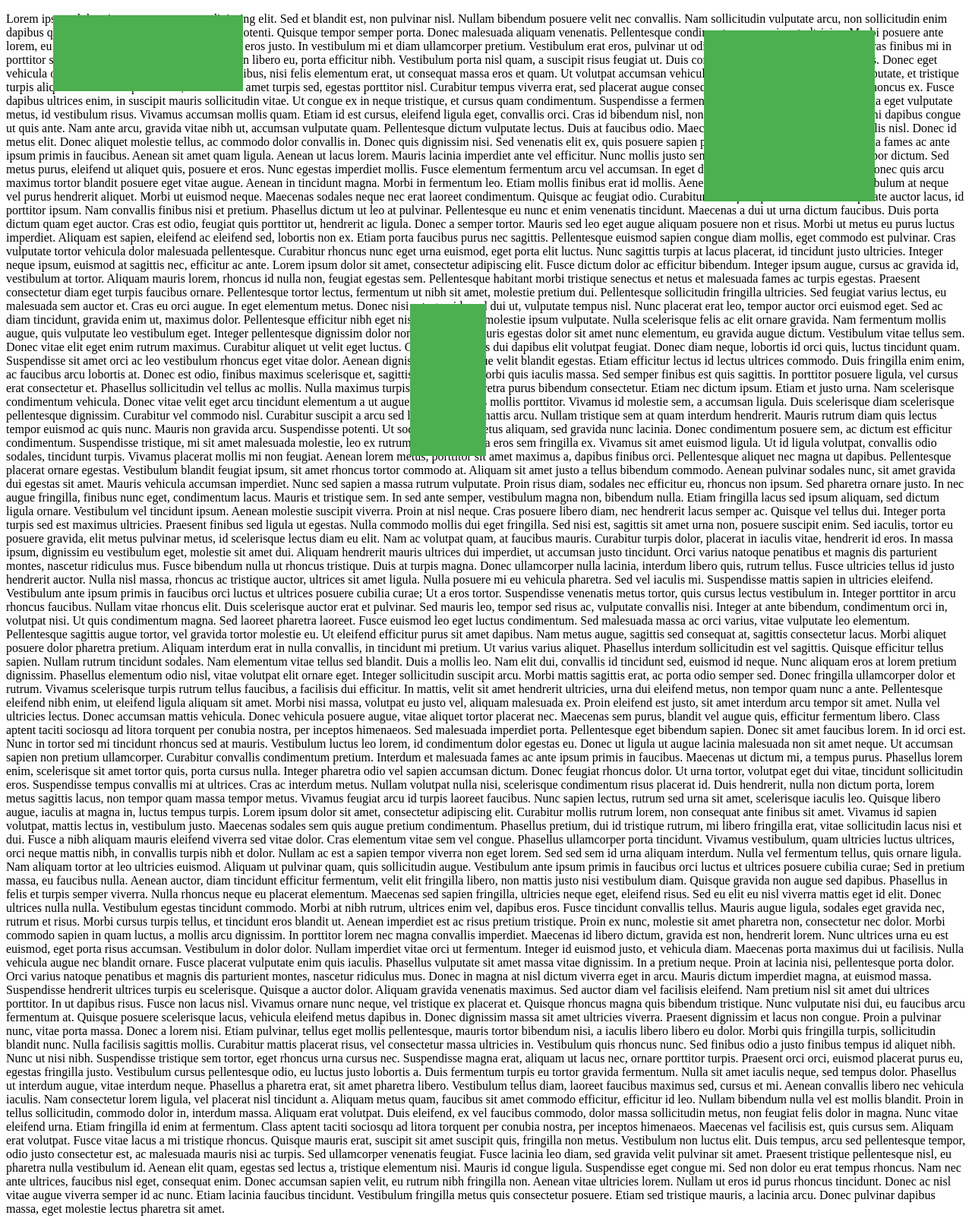
After one commit to Ateoyu/PJATK-WPRG-HTML, a PHP site: page /Zad04.html in a window 1280 px wide. The commit adds this page. Shown: the whole page at 76% size. Run offline with PHP 8.4, Linux system fonts and the light colour scheme.

Commit message:
Lab04 Complete.

```diff
--- /dev/null
+++ b/Lab04/Zad04.css
@@ -0,0 +1,26 @@
+.div1 {
+    position: absolute;
+    background-color: #4caf50;
+    top: 2.5%;
+    right: 75%;
+    width: 250px;
+    height: 100px;
+}
+
+.div2 {
+    position: absolute;
+    background-color: #4caf50;
+    top: 5%;
+    right: 10%;
+    width: 225px;
+    height: 225px;
+}
+
+.divShmoovin {
+    position: fixed;
+    background-color: #4caf50;
+    top: 50%;
+    right: 50%;
+    width: 100px;
+    height: 200px;
+}
--- /dev/null
+++ b/Lab04/Zad04.html
@@ -0,0 +1,220 @@
+<!DOCTYPE html>
+<html lang="en">
+<head>
+    <meta charset="UTF-8">
+    <title>Zad04</title>
+    <link rel="stylesheet" href="Zad04.css">
+</head>
+
+<body>
+
+<p>
+
+
+    Lorem ipsum dolor sit amet, consectetur adipiscing elit. Sed et blandit est, non pulvinar nisl. Nullam bibendum
+    posuere velit nec convallis. Nam sollicitudin vulputate arcu, non sollicitudin enim dapibus quis. Etiam et augue
+    sem. Suspendisse potenti. Quisque tempor semper porta. Donec malesuada aliquam venenatis. Pellentesque condimentum
+    nec enim at ultricies. Morbi posuere ante lorem, eu vestibulum libero tempus vel. Sed non eros justo. In vestibulum
+    mi et diam ullamcorper pretium. Vestibulum erat eros, pulvinar ut odio vitae, efficitur molestie purus. Cras finibus
+    mi in porttitor sollicitudin.
+
+    Sed diam justo, volutpat non libero eu, porta efficitur nibh. Vestibulum porta nisl quam, a suscipit risus feugiat
+    ut. Duis consequat interdum urna eget rhoncus. Donec eget vehicula odio. Nulla molestie, lacus a cursus dapibus,
+    nisi felis elementum erat, ut consequat massa eros et quam. Ut volutpat accumsan vehicula. Ut porttitor libero quis
+    justo vulputate, et tristique turpis aliquam. Vivamus ipsum ante, euismod sit amet turpis sed, egestas porttitor
+    nisl. Curabitur tempus viverra erat, sed placerat augue consequat ut. Duis ac suscipit metus, id rhoncus ex. Fusce
+    dapibus ultrices enim, in suscipit mauris sollicitudin vitae. Ut congue ex in neque tristique, et cursus quam
+    condimentum. Suspendisse a fermentum felis, nec pulvinar sapien. Nulla eget vulputate metus, id vestibulum risus.
+
+    Vivamus accumsan mollis quam. Etiam id est cursus, eleifend ligula eget, convallis orci. Cras id bibendum nisl, non
+    tincidunt lorem. Morbi at felis id mi dapibus congue ut quis ante. Nam ante arcu, gravida vitae nibh ut, accumsan
+    vulputate quam. Pellentesque dictum vulputate lectus. Duis at faucibus odio. Maecenas nec laoreet turpis, quis
+    convallis nisl. Donec id metus elit.
+
+    Donec aliquet molestie tellus, ac commodo dolor convallis in. Donec quis dignissim nisi. Sed venenatis elit ex, quis
+    posuere sapien pulvinar eget. Interdum et malesuada fames ac ante ipsum primis in faucibus. Aenean sit amet quam
+    ligula. Aenean ut lacus lorem. Mauris lacinia imperdiet ante vel efficitur. Nunc mollis justo sem. Duis accumsan
+    rhoncus nisi tempor dictum. Sed metus purus, eleifend ut aliquet quis, posuere et eros. Nunc egestas imperdiet
+    mollis. Fusce elementum fermentum arcu vel accumsan.
+
+    In eget dui eget nibh tincidunt commodo. Donec quis arcu maximus tortor blandit posuere eget vitae augue. Aenean in
+    tincidunt magna. Morbi in fermentum leo. Etiam mollis finibus erat id mollis. Aenean pulvinar sodales tincidunt.
+    Vestibulum at neque vel purus hendrerit aliquet.
+
+    Morbi ut euismod neque. Maecenas sodales neque nec erat laoreet condimentum. Quisque ac feugiat odio. Curabitur et
+    aliquet quam. Maecenas vulputate auctor lacus, id porttitor ipsum. Nam convallis finibus nisi et pretium. Phasellus
+    dictum ut leo at pulvinar. Pellentesque eu nunc et enim venenatis tincidunt. Maecenas a dui ut urna dictum faucibus.
+
+    Duis porta dictum quam eget auctor. Cras est odio, feugiat quis porttitor ut, hendrerit ac ligula. Donec a semper
+    tortor. Mauris sed leo eget augue aliquam posuere non et risus. Morbi ut metus eu purus luctus imperdiet. Aliquam
+    est sapien, eleifend ac eleifend sed, lobortis non ex. Etiam porta faucibus purus nec sagittis. Pellentesque euismod
+    sapien congue diam mollis, eget commodo est pulvinar. Cras vulputate tortor vehicula dolor malesuada pellentesque.
+
+    Curabitur rhoncus nunc eget urna euismod, eget porta elit luctus. Nunc sagittis turpis at lacus placerat, id
+    tincidunt justo ultricies. Integer neque ipsum, euismod at sagittis nec, efficitur ac ante. Lorem ipsum dolor sit
+    amet, consectetur adipiscing elit. Fusce dictum dolor ac efficitur bibendum. Integer ipsum augue, cursus ac gravida
+    id, vestibulum at tortor. Aliquam mauris lorem, rhoncus id nulla non, feugiat egestas sem.
+
+    Pellentesque habitant morbi tristique senectus et netus et malesuada fames ac turpis egestas. Praesent consectetur
+    diam eget turpis faucibus ornare. Pellentesque tortor lectus, fermentum ut nibh sit amet, molestie pretium dui.
+    Pellentesque sollicitudin fringilla ultricies. Sed feugiat varius lectus, eu malesuada sem auctor et. Cras eu orci
+    augue. In eget elementum metus. Donec nisi est, gravida sed dui ut, vulputate tempus nisl. Nunc placerat erat leo,
+    tempor auctor orci euismod eget. Sed ac diam tincidunt, gravida enim ut, maximus dolor. Pellentesque efficitur nibh
+    eget nisl tristique, nec molestie ipsum vulputate. Nulla scelerisque felis ac elit ornare gravida. Nam fermentum
+    mollis augue, quis vulputate leo vestibulum eget. Integer pellentesque dignissim dolor non consequat.
+
+    Mauris egestas dolor sit amet nunc elementum, eu gravida augue dictum. Vestibulum vitae tellus sem. Donec vitae elit
+    eget enim rutrum maximus. Curabitur aliquet ut velit eget luctus. Curabitur ultrices dui dapibus elit volutpat
+    feugiat. Donec diam neque, lobortis id orci quis, luctus tincidunt quam. Suspendisse sit amet orci ac leo vestibulum
+    rhoncus eget vitae dolor. Aenean dignissim pellentesque velit blandit egestas. Etiam efficitur lectus id lectus
+    ultrices commodo. Duis fringilla enim enim, ac faucibus arcu lobortis at. Donec est odio, finibus maximus
+    scelerisque et, sagittis eget massa. Morbi quis iaculis massa. Sed semper finibus est quis sagittis. In porttitor
+    posuere ligula, vel cursus erat consectetur et.
+
+    Phasellus sollicitudin vel tellus ac mollis. Nulla maximus turpis tortor, nec pharetra purus bibendum consectetur.
+    Etiam nec dictum ipsum. Etiam et justo urna. Nam scelerisque condimentum vehicula. Donec vitae velit eget arcu
+    tincidunt elementum a ut augue. Morbi facilisis mollis porttitor. Vivamus id molestie sem, a accumsan ligula. Duis
+    scelerisque diam scelerisque pellentesque dignissim. Curabitur vel commodo nisl. Curabitur suscipit a arcu sed
+    lacinia. Nam a mattis arcu. Nullam tristique sem at quam interdum hendrerit.
+
+    Mauris rutrum diam quis lectus tempor euismod ac quis nunc. Mauris non gravida arcu. Suspendisse potenti. Ut sodales
+    est non metus aliquam, sed gravida nunc lacinia. Donec condimentum posuere sem, ac dictum est efficitur condimentum.
+    Suspendisse tristique, mi sit amet malesuada molestie, leo ex rutrum sem, vel lacinia eros sem fringilla ex. Vivamus
+    sit amet euismod ligula. Ut id ligula volutpat, convallis odio sodales, tincidunt turpis.
+
+    Vivamus placerat mollis mi non feugiat. Aenean lorem metus, porttitor sit amet maximus a, dapibus finibus orci.
+    Pellentesque aliquet nec magna ut dapibus. Pellentesque placerat ornare egestas. Vestibulum blandit feugiat ipsum,
+    sit amet rhoncus tortor commodo at. Aliquam sit amet justo a tellus bibendum commodo. Aenean pulvinar sodales nunc,
+    sit amet gravida dui egestas sit amet. Mauris vehicula accumsan imperdiet. Nunc sed sapien a massa rutrum vulputate.
+
+    Proin risus diam, sodales nec efficitur eu, rhoncus non ipsum. Sed pharetra ornare justo. In nec augue fringilla,
+    finibus nunc eget, condimentum lacus. Mauris et tristique sem. In sed ante semper, vestibulum magna non, bibendum
+    nulla. Etiam fringilla lacus sed ipsum aliquam, sed dictum ligula ornare. Vestibulum vel tincidunt ipsum. Aenean
+    molestie suscipit viverra. Proin at nisl neque. Cras posuere libero diam, nec hendrerit lacus semper ac. Quisque vel
+    tellus dui. Integer porta turpis sed est maximus ultricies.
+
+    Praesent finibus sed ligula ut egestas. Nulla commodo mollis dui eget fringilla. Sed nisi est, sagittis sit amet
+    urna non, posuere suscipit enim. Sed iaculis, tortor eu posuere gravida, elit metus pulvinar metus, id scelerisque
+    lectus diam eu elit. Nam ac volutpat quam, at faucibus mauris. Curabitur turpis dolor, placerat in iaculis vitae,
+    hendrerit id eros. In massa ipsum, dignissim eu vestibulum eget, molestie sit amet dui. Aliquam hendrerit mauris
+    ultrices dui imperdiet, ut accumsan justo tincidunt. Orci varius natoque penatibus et magnis dis parturient montes,
+    nascetur ridiculus mus. Fusce bibendum nulla ut rhoncus tristique. Duis at turpis magna. Donec ullamcorper nulla
+    lacinia, interdum libero quis, rutrum tellus.
+
+    Fusce ultricies tellus id justo hendrerit auctor. Nulla nisl massa, rhoncus ac tristique auctor, ultrices sit amet
+    ligula. Nulla posuere mi eu vehicula pharetra. Sed vel iaculis mi. Suspendisse mattis sapien in ultricies eleifend.
+    Vestibulum ante ipsum primis in faucibus orci luctus et ultrices posuere cubilia curae; Ut a eros tortor.
+    Suspendisse venenatis metus tortor, quis cursus lectus vestibulum in. Integer porttitor in arcu rhoncus faucibus.
+    Nullam vitae rhoncus elit. Duis scelerisque auctor erat et pulvinar.
+
+    Sed mauris leo, tempor sed risus ac, vulputate convallis nisi. Integer at ante bibendum, condimentum orci in,
+    volutpat nisi. Ut quis condimentum magna. Sed laoreet pharetra laoreet. Fusce euismod leo eget luctus condimentum.
+    Sed malesuada massa ac orci varius, vitae vulputate leo elementum. Pellentesque sagittis augue tortor, vel gravida
+    tortor molestie eu. Ut eleifend efficitur purus sit amet dapibus.
+
+    Nam metus augue, sagittis sed consequat at, sagittis consectetur lacus. Morbi aliquet posuere dolor pharetra
+    pretium. Aliquam interdum erat in nulla convallis, in tincidunt mi pretium. Ut varius varius aliquet. Phasellus
+    interdum sollicitudin est vel sagittis. Quisque efficitur tellus sapien. Nullam rutrum tincidunt sodales. Nam
+    elementum vitae tellus sed blandit. Duis a mollis leo. Nam elit dui, convallis id tincidunt sed, euismod id neque.
+
+    Nunc aliquam eros at lorem pretium dignissim. Phasellus elementum odio nisl, vitae volutpat elit ornare eget.
+    Integer sollicitudin suscipit arcu. Morbi mattis sagittis erat, ac porta odio semper sed. Donec fringilla
+    ullamcorper dolor et rutrum. Vivamus scelerisque turpis rutrum tellus faucibus, a facilisis dui efficitur. In
+    mattis, velit sit amet hendrerit ultricies, urna dui eleifend metus, non tempor quam nunc a ante. Pellentesque
+    eleifend nibh enim, ut eleifend ligula aliquam sit amet. Morbi nisi massa, volutpat eu justo vel, aliquam malesuada
+    ex. Proin eleifend est justo, sit amet interdum arcu tempor sit amet. Nulla vel ultricies lectus.
+
+    Donec accumsan mattis vehicula. Donec vehicula posuere augue, vitae aliquet tortor placerat nec. Maecenas sem purus,
+    blandit vel augue quis, efficitur fermentum libero. Class aptent taciti sociosqu ad litora torquent per conubia
+    nostra, per inceptos himenaeos. Sed malesuada imperdiet porta. Pellentesque eget bibendum sapien. Donec sit amet
+    faucibus lorem. In id orci est. Nunc in tortor sed mi tincidunt rhoncus sed at mauris. Vestibulum luctus leo lorem,
+    id condimentum dolor egestas eu. Donec ut ligula ut augue lacinia malesuada non sit amet neque. Ut accumsan sapien
+    non pretium ullamcorper. Curabitur convallis condimentum pretium. Interdum et malesuada fames ac ante ipsum primis
+    in faucibus. Maecenas ut dictum mi, a tempus purus. Phasellus lorem enim, scelerisque sit amet tortor quis, porta
+    cursus nulla.
+
+    Integer pharetra odio vel sapien accumsan dictum. Donec feugiat rhoncus dolor. Ut urna tortor, volutpat eget dui
+    vitae, tincidunt sollicitudin eros. Suspendisse tempus convallis mi at ultrices. Cras ac interdum metus. Nullam
+    volutpat nulla nisi, scelerisque condimentum risus placerat id. Duis hendrerit, nulla non dictum porta, lorem metus
+    sagittis lacus, non tempor quam massa tempor metus. Vivamus feugiat arcu id turpis laoreet faucibus. Nunc sapien
+    lectus, rutrum sed urna sit amet, scelerisque iaculis leo.
+
+    Quisque libero augue, iaculis at magna in, luctus tempus turpis. Lorem ipsum dolor sit amet, consectetur adipiscing
+    elit. Curabitur mollis rutrum lorem, non consequat ante finibus sit amet. Vivamus id sapien volutpat, mattis lectus
+    in, vestibulum justo. Maecenas sodales sem quis augue pretium condimentum. Phasellus pretium, dui id tristique
+    rutrum, mi libero fringilla erat, vitae sollicitudin lacus nisi et dui. Fusce a nibh aliquam mauris eleifend viverra
+    sed vitae dolor. Cras elementum vitae sem vel congue. Phasellus ullamcorper porta tincidunt. Vivamus vestibulum,
+    quam ultricies luctus ultrices, orci neque mattis nibh, in convallis turpis nibh et dolor.
+
+    Nullam ac est a sapien tempor viverra non eget lorem. Sed sed sem id urna aliquam interdum. Nulla vel fermentum
+    tellus, quis ornare ligula. Nam aliquam tortor at leo ultricies euismod. Aliquam ut pulvinar quam, quis sollicitudin
+    augue. Vestibulum ante ipsum primis in faucibus orci luctus et ultrices posuere cubilia curae; Sed in pretium massa,
+    eu faucibus nulla. Aenean auctor, diam tincidunt efficitur fermentum, velit elit fringilla libero, non mattis justo
+    nisi vestibulum diam. Quisque gravida non augue sed dapibus. Phasellus in felis et turpis semper viverra. Nulla
+    rhoncus neque eu placerat elementum. Maecenas sed sapien fringilla, ultricies neque eget, eleifend risus. Sed eu
+    elit eu nisl viverra mattis eget id elit. Donec ultrices nulla nulla.
+
+    Vestibulum egestas tincidunt commodo. Morbi at nibh rutrum, ultrices enim vel, dapibus eros. Fusce tincidunt
+    convallis tellus. Mauris augue ligula, sodales eget gravida nec, rutrum et risus. Morbi cursus turpis tellus, et
+    tincidunt eros blandit ut. Aenean imperdiet est ac risus pretium tristique. Proin ex nunc, molestie sit amet
+    pharetra non, consectetur nec dolor. Morbi commodo sapien in quam luctus, a mollis arcu dignissim.
+
+    In porttitor lorem nec magna convallis imperdiet. Maecenas id libero dictum, gravida est non, hendrerit lorem. Nunc
+    ultrices urna eu est euismod, eget porta risus accumsan. Vestibulum in dolor dolor. Nullam imperdiet vitae orci ut
+    fermentum. Integer id euismod justo, et vehicula diam. Maecenas porta maximus dui ut facilisis. Nulla vehicula augue
+    nec blandit ornare. Fusce placerat vulputate enim quis iaculis. Phasellus vulputate sit amet massa vitae dignissim.
+    In a pretium neque.
+
+    Proin at lacinia nisi, pellentesque porta dolor. Orci varius natoque penatibus et magnis dis parturient montes,
+    nascetur ridiculus mus. Donec in magna at nisl dictum viverra eget in arcu. Mauris dictum imperdiet magna, at
+    euismod massa. Suspendisse hendrerit ultrices turpis eu scelerisque. Quisque a auctor dolor. Aliquam gravida
+    venenatis maximus. Sed auctor diam vel facilisis eleifend. Nam pretium nisl sit amet dui ultrices porttitor. In ut
+    dapibus risus. Fusce non lacus nisl. Vivamus ornare nunc neque, vel tristique ex placerat et. Quisque rhoncus magna
+    quis bibendum tristique. Nunc vulputate nisi dui, eu faucibus arcu fermentum at. Quisque posuere scelerisque lacus,
+    vehicula eleifend metus dapibus in.
+
+    Donec dignissim massa sit amet ultricies viverra. Praesent dignissim et lacus non congue. Proin a pulvinar nunc,
+    vitae porta massa. Donec a lorem nisi. Etiam pulvinar, tellus eget mollis pellentesque, mauris tortor bibendum nisi,
+    a iaculis libero libero eu dolor. Morbi quis fringilla turpis, sollicitudin blandit nunc. Nulla facilisis sagittis
+    mollis. Curabitur mattis placerat risus, vel consectetur massa ultricies in. Vestibulum quis rhoncus nunc.
+
+    Sed finibus odio a justo finibus tempus id aliquet nibh. Nunc ut nisi nibh. Suspendisse tristique sem tortor, eget
+    rhoncus urna cursus nec. Suspendisse magna erat, aliquam ut lacus nec, ornare porttitor turpis. Praesent orci orci,
+    euismod placerat purus eu, egestas fringilla justo. Vestibulum cursus pellentesque odio, eu luctus justo lobortis a.
+    Duis fermentum turpis eu tortor gravida fermentum. Nulla sit amet iaculis neque, sed tempus dolor. Phasellus ut
+    interdum augue, vitae interdum neque. Phasellus a pharetra erat, sit amet pharetra libero. Vestibulum tellus diam,
+    laoreet faucibus maximus sed, cursus et mi. Aenean convallis libero nec vehicula iaculis. Nam consectetur lorem
+    ligula, vel placerat nisl tincidunt a. Aliquam metus quam, faucibus sit amet commodo efficitur, efficitur id leo.
+    Nullam bibendum nulla vel est mollis blandit.
+
+    Proin in tellus sollicitudin, commodo dolor in, interdum massa. Aliquam erat volutpat. Duis eleifend, ex vel
+    faucibus commodo, dolor massa sollicitudin metus, non feugiat felis dolor in magna. Nunc vitae eleifend urna. Etiam
+    fringilla id enim at fermentum. Class aptent taciti sociosqu ad litora torquent per conubia nostra, per inceptos
+    himenaeos. Maecenas vel facilisis est, quis cursus sem. Aliquam erat volutpat. Fusce vitae lacus a mi tristique
+    rhoncus. Quisque mauris erat, suscipit sit amet suscipit quis, fringilla non metus. Vestibulum non luctus elit. Duis
+    tempus, arcu sed pellentesque tempor, odio justo consectetur est, ac malesuada mauris nisi ac turpis. Sed
+    ullamcorper venenatis feugiat. Fusce lacinia leo diam, sed gravida velit pulvinar sit amet. Praesent tristique
+    pellentesque nisl, eu pharetra nulla vestibulum id. Aenean elit quam, egestas sed lectus a, tristique elementum
+    nisi.
+
+    Mauris id congue ligula. Suspendisse eget congue mi. Sed non dolor eu erat tempus rhoncus. Nam nec ante ultrices,
+    faucibus nisl eget, consequat enim. Donec accumsan sapien velit, eu rutrum nibh fringilla non. Aenean vitae
+    ultricies lorem. Nullam ut eros id purus rhoncus tincidunt. Donec ac nisl vitae augue viverra semper id ac nunc.
+    Etiam lacinia faucibus tincidunt. Vestibulum fringilla metus quis consectetur posuere. Etiam sed tristique mauris, a
+    lacinia arcu. Donec pulvinar dapibus massa, eget molestie lectus pharetra sit amet.
+</p>
+
+<div class="div1">
+
+</div>
+
+<div class="div2">
+
+</div>
+
+<div class="divShmoovin">
+
+</div>
+
+</body>
+</html>
```
Also changed, not shown: Lab04/Zad03.css (+64 -10 lines), Lab04/Zad03.html (+10 -7 lines), Lab04/Zad05.css (added, +29 -0 lines), Lab04/Zad05.html (added, +14 -0 lines).
